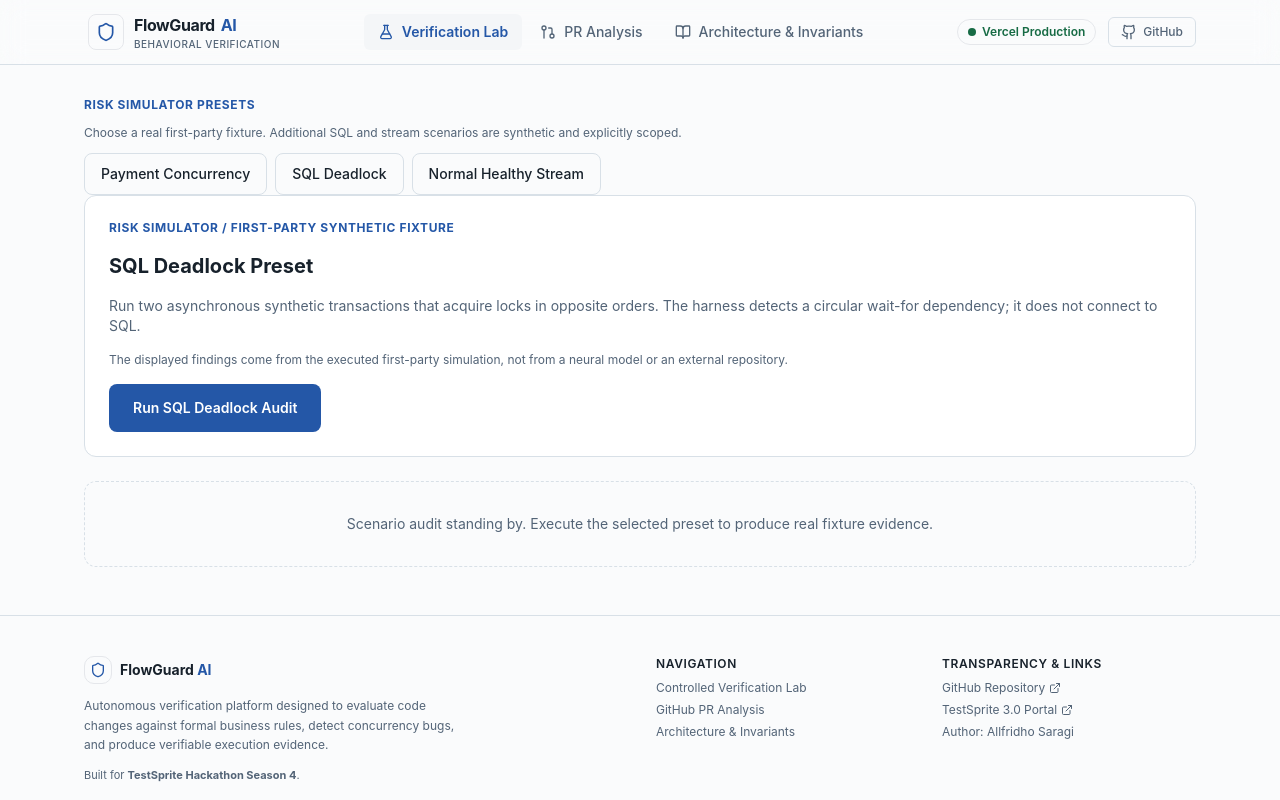
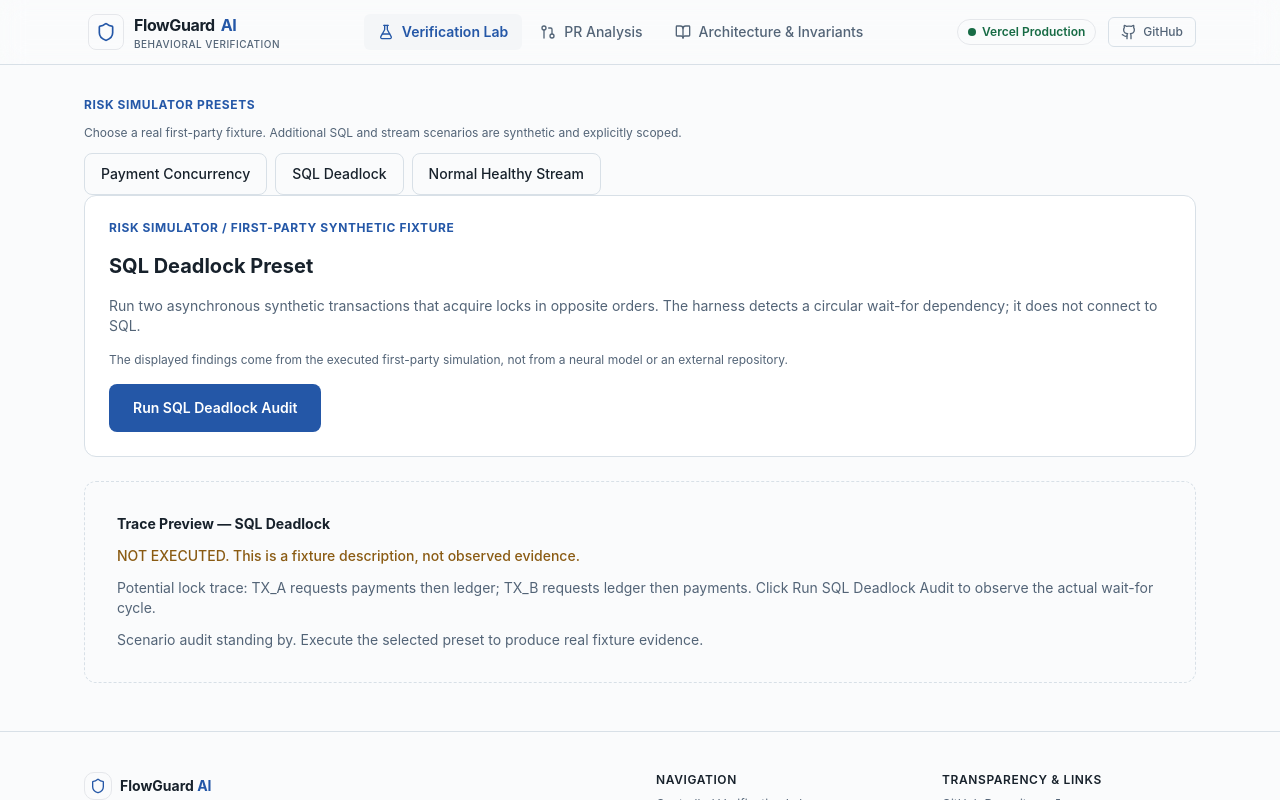
Before and after one commit to allfridhosaragii/FlowGuard-AI, a Next.js app: page /lab in a window 1280 px wide. Both pictures are taken after a click on the button "SQL Deadlock". Shown: the top 800 px of the page. Built offline with nearby package versions, Linux system fonts and the light colour scheme.

Commit message:
feat: update scoped trace preview with selected preset before execution

```diff
--- a/src/components/ScenarioAuditPanel.tsx
+++ b/src/components/ScenarioAuditPanel.tsx
@@ -104,7 +104,16 @@ export function ScenarioAuditPanel({ scenario }: { scenario: ScenarioName }) {
 
       {!evidence && !loading && !error && (
         <div className="rounded-xl border border-dashed border-border p-8 text-center text-sm text-muted">
-          Scenario audit standing by. Execute the selected preset to produce real fixture evidence.
+          <div className="space-y-3 text-left" data-testid="scenario-trace-preview">
+            <h3 className="font-bold text-foreground">Trace Preview — {label}</h3>
+            <p className="text-warning font-medium">NOT EXECUTED. This is a fixture description, not observed evidence.</p>
+            {isDeadlock ? (
+              <p>Potential lock trace: TX_A requests payments then ledger; TX_B requests ledger then payments. Click Run SQL Deadlock Audit to observe the actual wait-for cycle.</p>
+            ) : (
+              <p>Sample stream trace: evt-001, evt-002, evt-003. Click Run Healthy Stream Audit to measure accepted event order and detect anomalies.</p>
+            )}
+            <p>Scenario audit standing by. Execute the selected preset to produce real fixture evidence.</p>
+          </div>
         </div>
       )}
 
```
